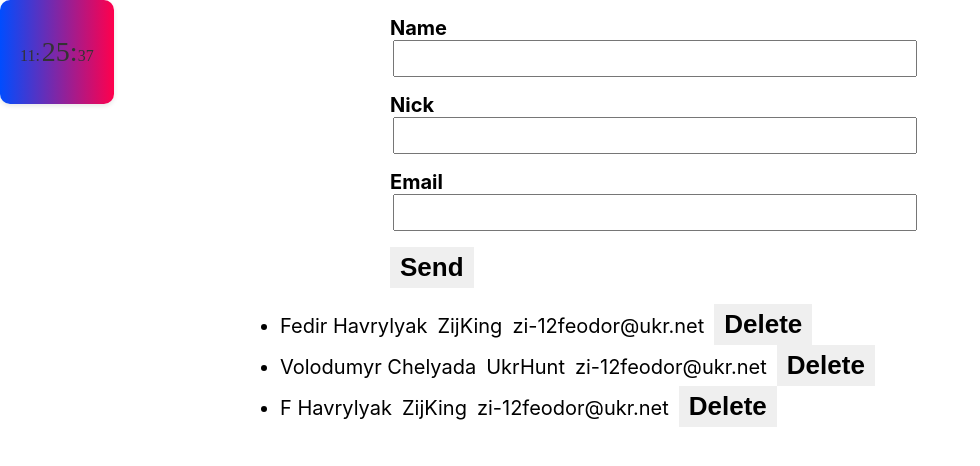
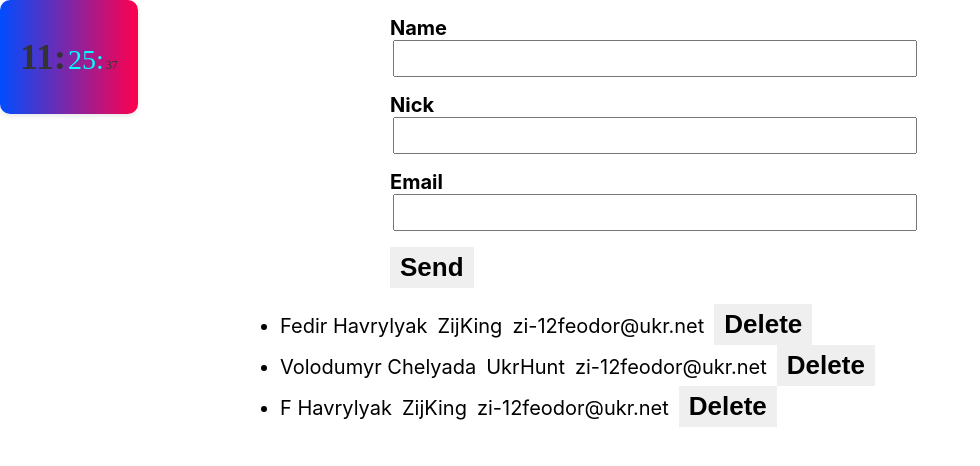
Before and after one commit to zijking/note-taker-day, a React (Create React App) app: page / in a window 1280 px wide. Shown: the top 466 px of the page, without its empty margins (0-980 px from the left). Built offline with nearby package versions, Linux system fonts and the light colour scheme.

Commit message:
remove bags from css

```diff
--- a/src/components/Clock/ClockComponent.module.css
+++ b/src/components/Clock/ClockComponent.module.css
@@ -10,22 +10,23 @@
     z-index: 9999;
     box-shadow: 0 2px 5px rgba(0, 0, 0, 0.1);
     border-radius: 10px;
-  };
+  }
 
 .hoursStyle{
+    font-weight: 700;
     font-size: 36px;
-    color: aqua;
+
 
   }
 
 .minutesStyles{
     font-size: 28px;
-
+    color: aqua;
     margin-left: 2px;
-  };
+  }
 
 .secondsStyles{
     font-size: 12px;
 
     margin-left: 2px;
-  };
+  }
```
Also changed, not shown: src/components/Clock/ClockComponent.js (+1 -8 lines).
